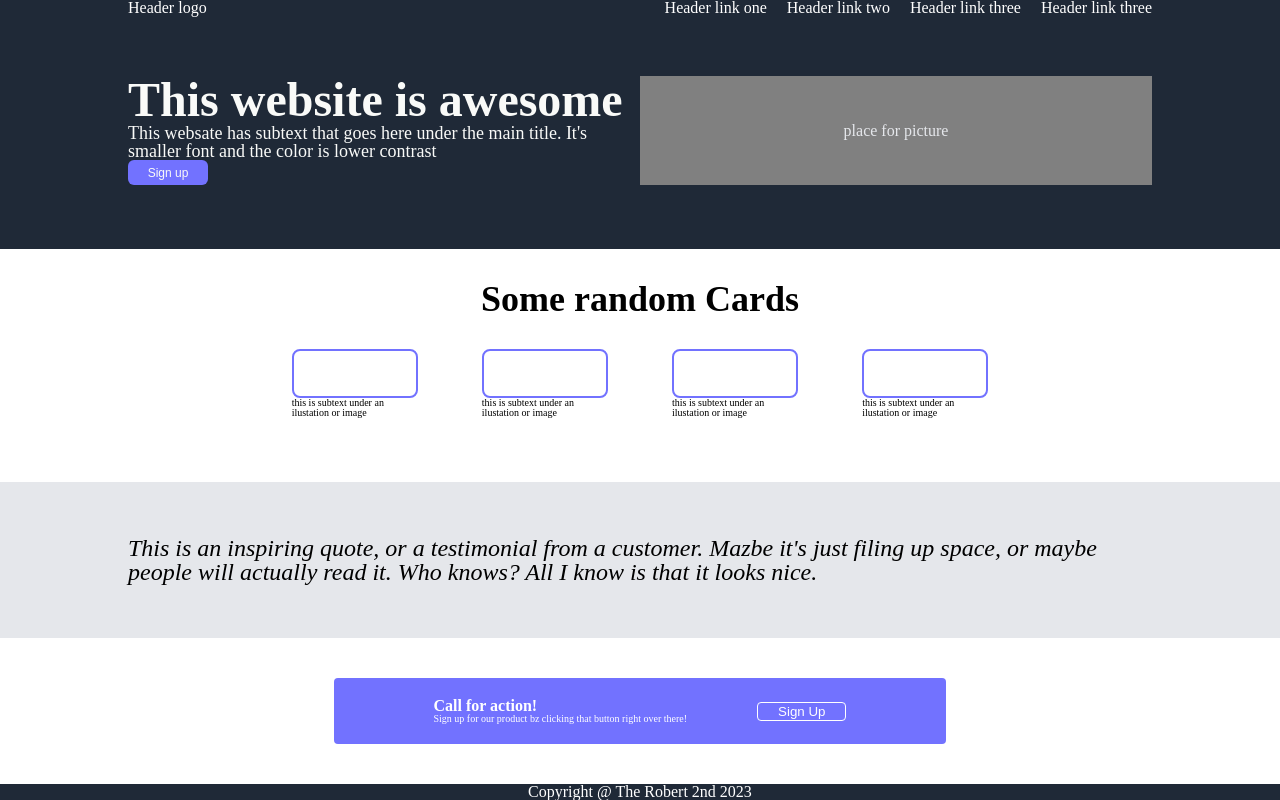
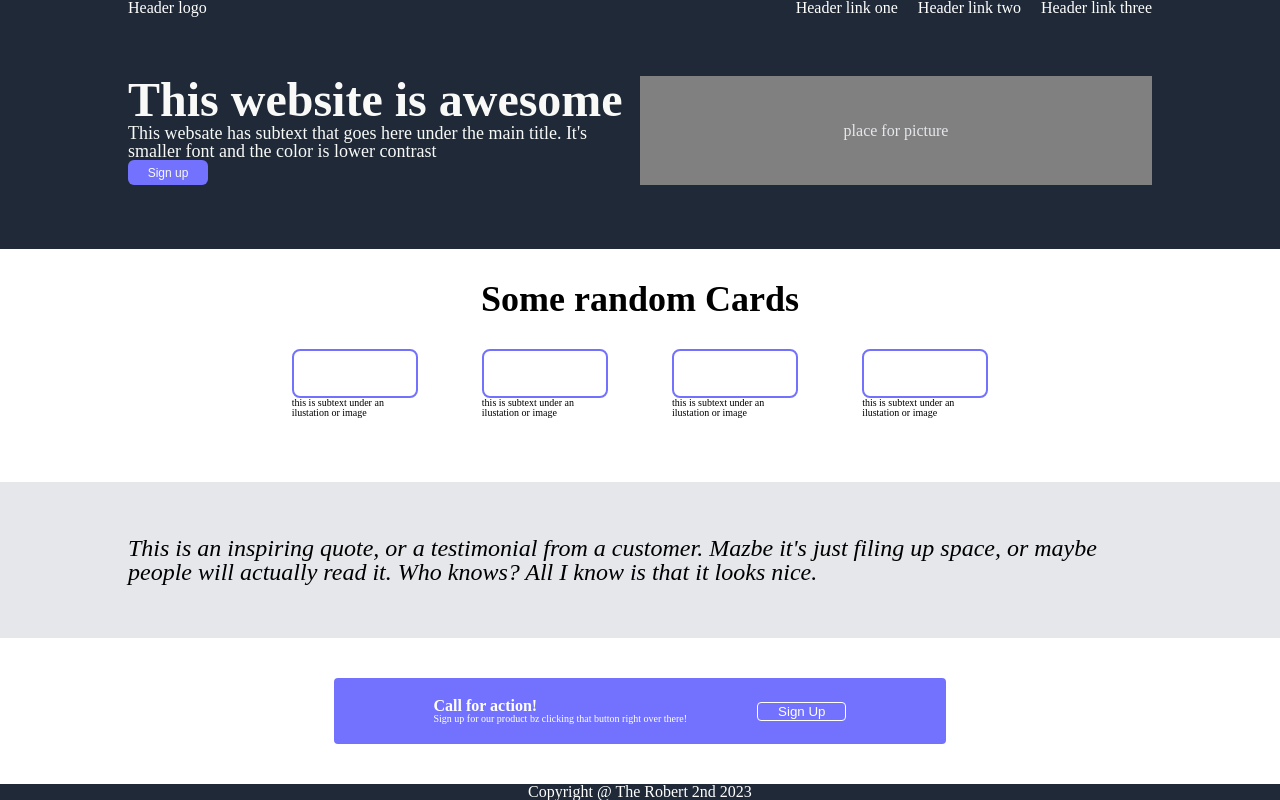
Before and after one commit to Unitato1/Project-Landing-Page, a plain HTML site: page index.html in a window 1280 px wide. Drawn offline with Linux system fonts and the light colour scheme.

Commit message:
Tested - working

```diff
--- a/index.html
+++ b/index.html
@@ -16,7 +16,6 @@
                 <ol class="top-links">
                     <li>Header link one</li>
                     <li>Header link two</li>
-                    <li>Header link three</li>
                     <li>Header link three</li>
                 </ol>
             </div>
```
